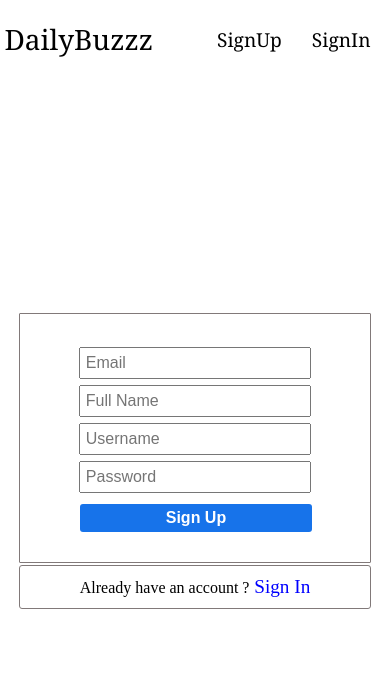
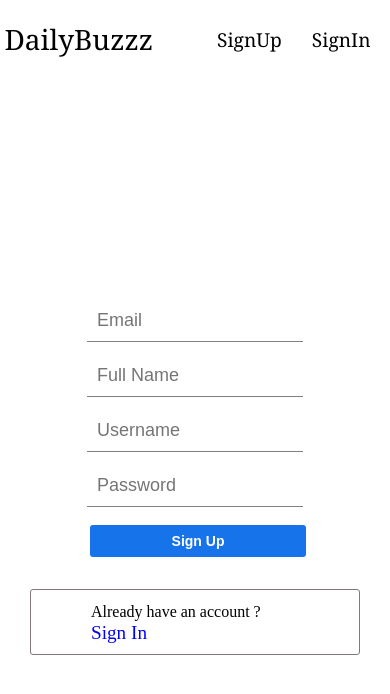
Before and after one commit to yashB-2002/Daily_Buzz_Web_App, a React (Create React App) app in the folder frontend/: page /signup in a window 390 px wide. Shown: the top 694 px of the page. Built offline with nearby package versions, Linux system fonts and the light colour scheme; the HTML template or start-up script is replaced by a standard one.

Commit message:
Update Signup.css

```diff
--- a/frontend/components/Signup.css
+++ b/frontend/components/Signup.css
@@ -54,3 +54,34 @@ input {
   border: 1px solid rgb(129, 121, 121);
   border-radius: 3px;
 }
+@media screen and (max-width: 480px) {
+  .signUp {
+    padding: 15px;
+  }
+
+  .form-container {
+    padding: 15px;
+  }
+  .form {
+    border: none;
+  }
+  input {
+    padding: 5px;
+    margin: 3px 0px;
+    outline: none;
+    border: none;
+    border-bottom: 1px solid gray;
+    margin-bottom: 10px;
+  }
+  input[type="email"],
+  input[type="text"],
+  input[type="password"] {
+    padding: 10px;
+    font-size: 18px;
+  }
+
+  #submit-btn {
+    padding: 8px;
+    font-size: 14px;
+  }
+}
```
